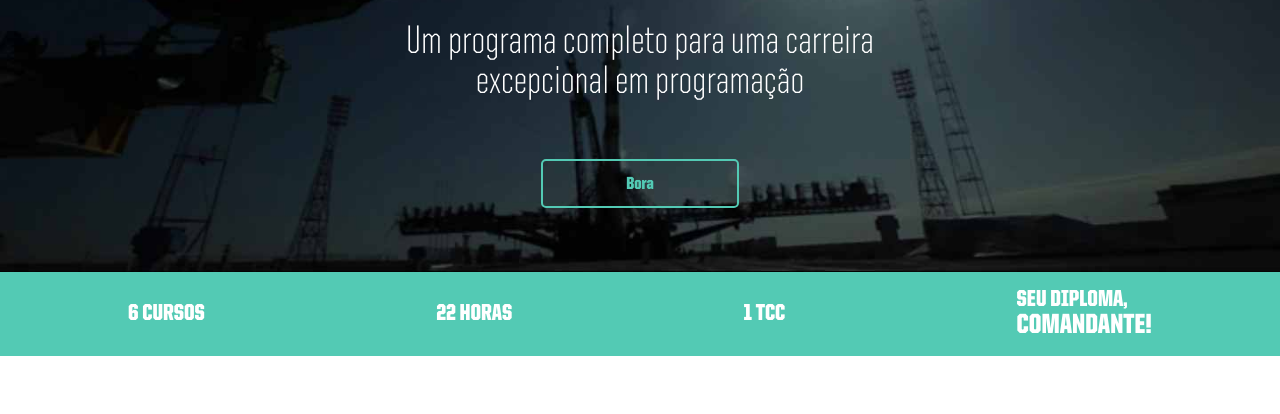
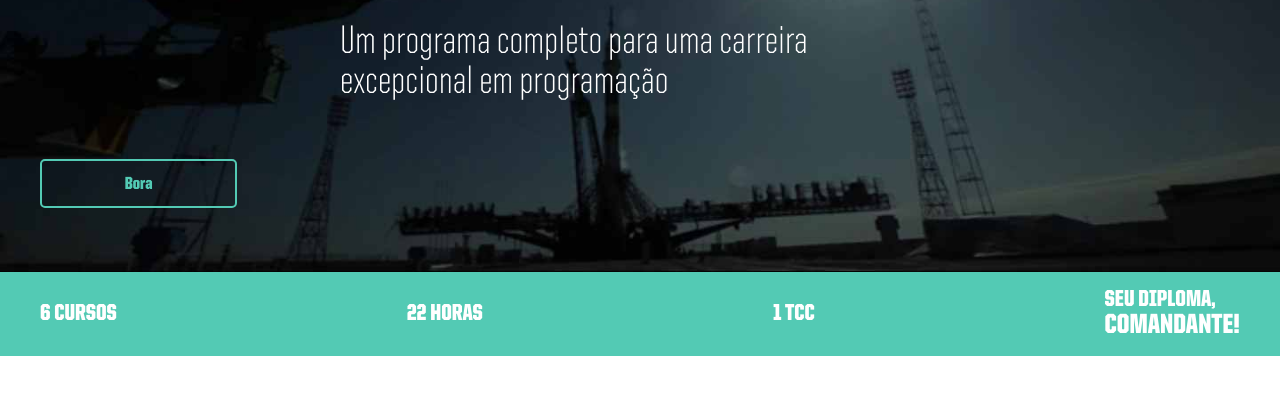
Before and after one commit to artdiniz/jornada, a plain HTML site: page index.html in a window 1280 px wide. Shown: the part 128-542 px from the top of the page. Drawn offline with Linux system fonts and the light colour scheme.

Commit message:
Container mais esperto

```diff
--- a/styles/main.css
+++ b/styles/main.css
@@ -5,7 +5,13 @@ body {
 }
 
 .container {
-	width: 100%;
-	padding: 4em 10%;
-	text-align: center;
+	padding: 4em 5%;
 }
+
+@media(min-width: 1220px) {
+	.container {
+		box-sizing: content-box;
+		max-width: 1200px;
+		padding: 4em calc(50% - 600px)
+	}
+}
```
